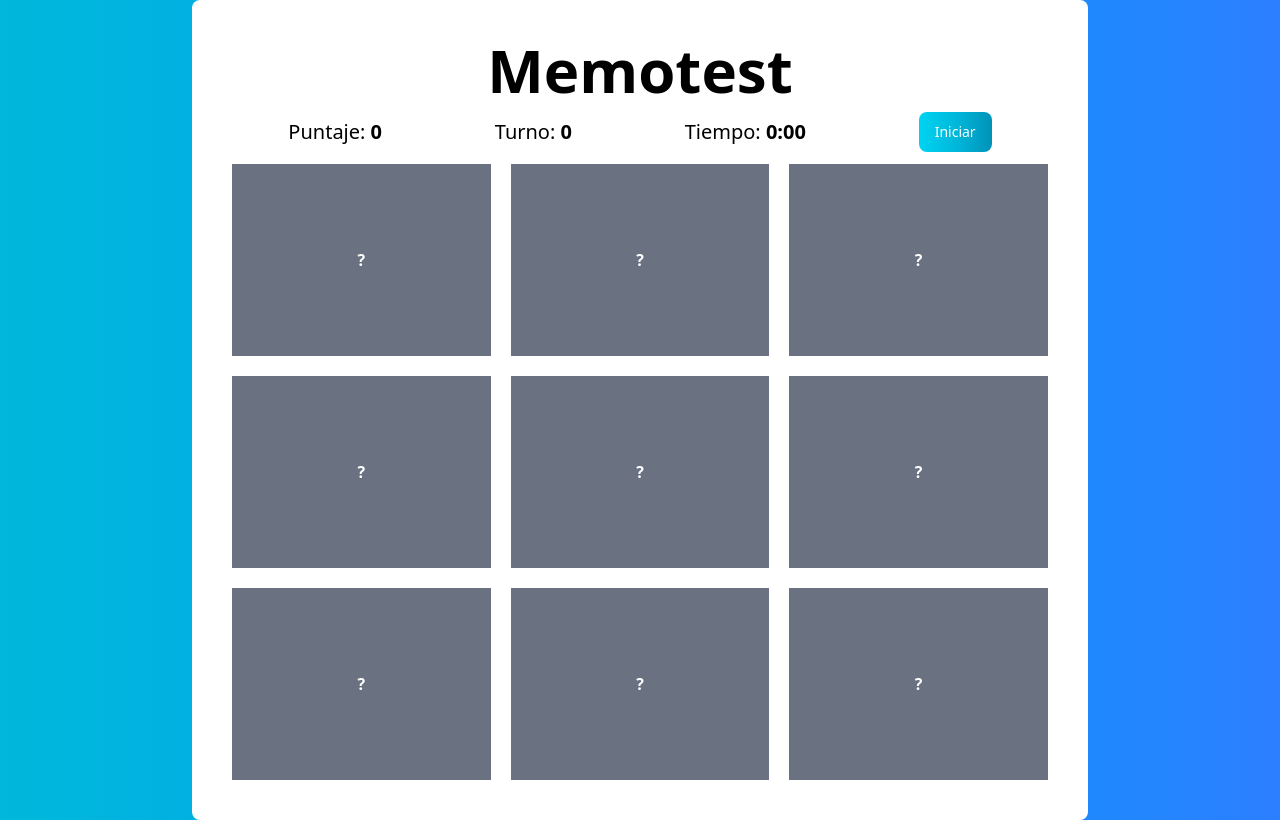
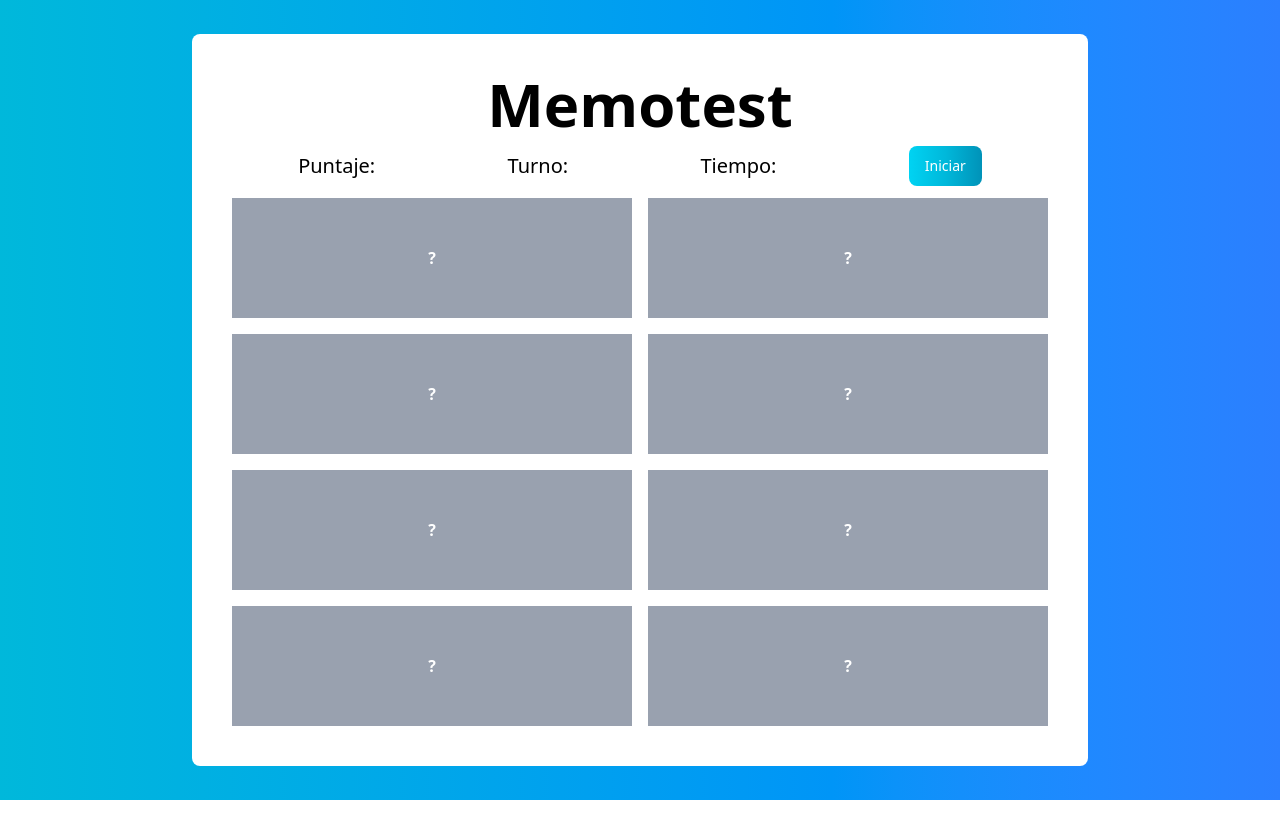
Before and after one commit to JuliannLuna/Memotest, a plain HTML site: page index.html in a window 1280 px wide. Drawn offline with nearby package versions, Linux system fonts and the light colour scheme.

Commit message:
Corrigen bugs
Se agregan clases e IDs que las funciones de Javascript puedan funcionar correctamente

```diff
--- a/index.html
+++ b/index.html
@@ -13,68 +13,67 @@
       <h1 class="font-bold text-6xl mb-3 text-center">Memotest</h1>
       <div class="flex justify-around items-center mb-3">
         <p class="text-xl" id="puntaje">
-          Puntaje: <strong>0<!-- PUNTUACIÓN --></strong>
+          Puntaje: <strong><!-- PUNTUACIÓN --></strong>
         </p>
         <p class="text-xl" id="turno">
-          Turno: <strong>0<!-- TURNO --></strong>
+          Turno: <strong><!-- TURNO --></strong>
         </p>
         <p class="text-xl" id="tiempo">
-          Tiempo: <strong>0:00<!-- TIEMPO --></strong>
+          Tiempo: <strong><!-- TIEMPO --></strong>
         </p>
         <button
           type="button"
-          id="boton-iniciar"
+          id="boton-jugar"
           class="text-white bg-gradient-to-r from-cyan-400 via-cyan-500 to-cyan-600 hover:bg-gradient-to-br focus:outline-none focus:ring-cyan-300 dark:focus:ring-cyan-800 font-medium rounded-lg text-sm px-4 py-2.5 text-center leading-5"
         >
           Iniciar
         </button>
       </div>
-      <div class="grid grid-flow-col gap-5 grid-rows-3">
+      <div class="grid grid-flow-col gap-4 grid-rows-4" id="tablero">
         <div
-          class="h-48 bg-gray-500 text-center content-center text-white font-semibold"
+          class="h-30 cuadro !bg-gray-400 text-center content-center text-white font-semibold"
         >
           ?
         </div>
         <div
-          class="h-48 bg-gray-500 text-center content-center text-white font-semibold"
+          class="h-30 cuadro !bg-gray-400 text-center content-center text-white font-semibold"
         >
           ?
         </div>
         <div
-          class="h-48 bg-gray-500 text-center content-center text-white font-semibold"
+          class="h-30 cuadro !bg-gray-400 text-center content-center text-white font-semibold"
         >
           ?
         </div>
         <div
-          class="h-48 bg-gray-500 text-center content-center text-white font-semibold"
+          class="h-30 cuadro !bg-gray-400 text-center content-center text-white font-semibold"
         >
           ?
         </div>
         <div
-          class="h-48 bg-gray-500 text-center content-center text-white font-semibold"
+          class="h-30 cuadro !bg-gray-400 text-center content-center text-white font-semibold"
         >
           ?
         </div>
         <div
-          class="h-48 bg-gray-500 text-center content-center text-white font-semibold"
+          class="h-30 cuadro !bg-gray-400 text-center content-center text-white font-semibold"
         >
           ?
         </div>
         <div
-          class="h-48 bg-gray-500 text-center content-center text-white font-semibold"
+          class="h-30 cuadro !bg-gray-400 text-center content-center text-white font-semibold"
         >
           ?
         </div>
         <div
-          class="h-48 bg-gray-500 text-center content-center text-white font-semibold"
+          class="h-30 cuadro !bg-gray-400 text-center content-center text-white font-semibold"
         >
           ?
         </div>
-        <div
-          class="h-48 bg-gray-500 text-center content-center text-white font-semibold"
-        >
-          ?
-        </div>
+      </div>
+      <div id="mensaje-ganador" class="text-center hidden">
+        <h1 class="font-bold text-6xl mb-3">¡GANASTE!</h1>
+        <p class="text-xl">Pulse "Reiniciar" para volver a jugar.</p>
       </div>
     </main>
     <script src="src/index.js"></script>
```
